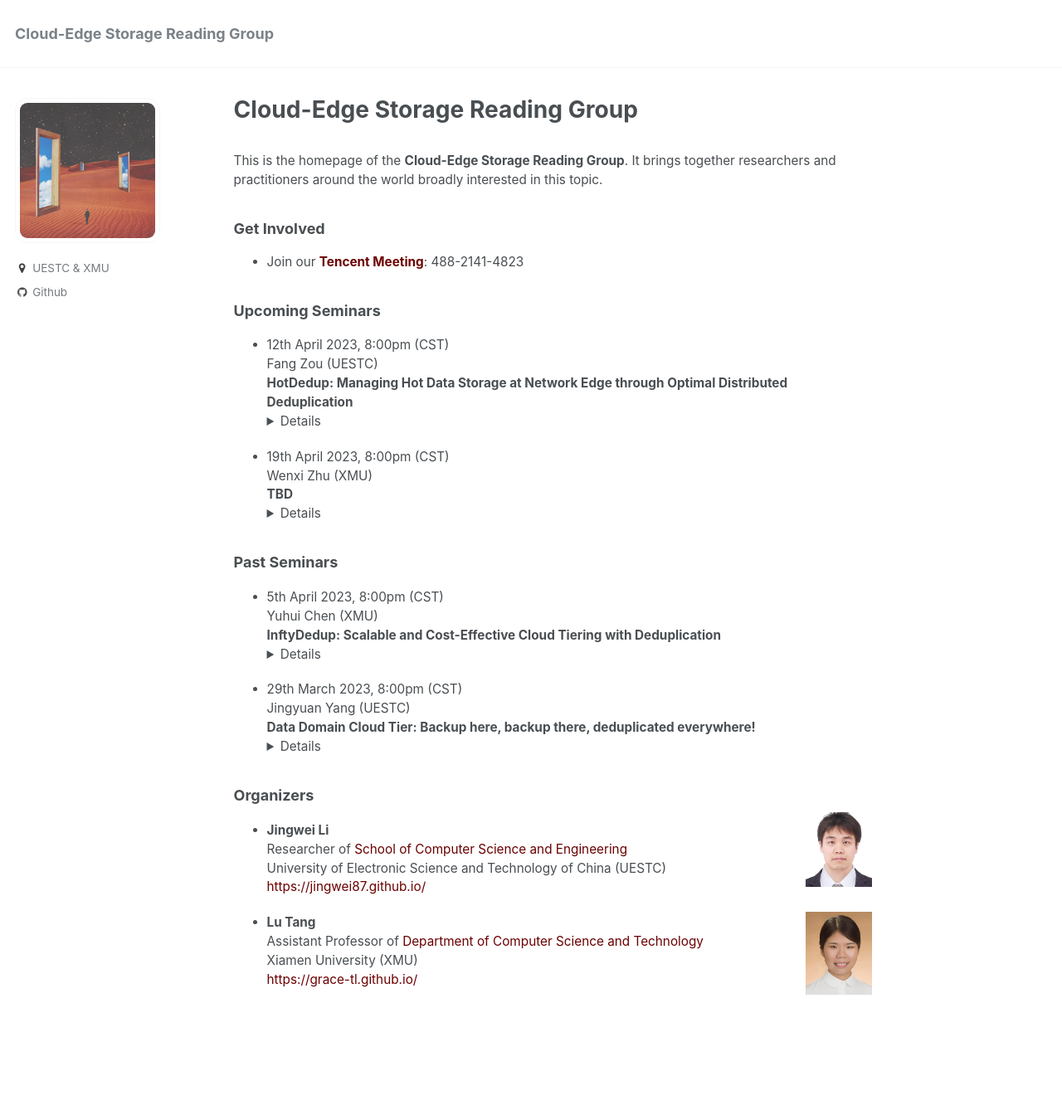
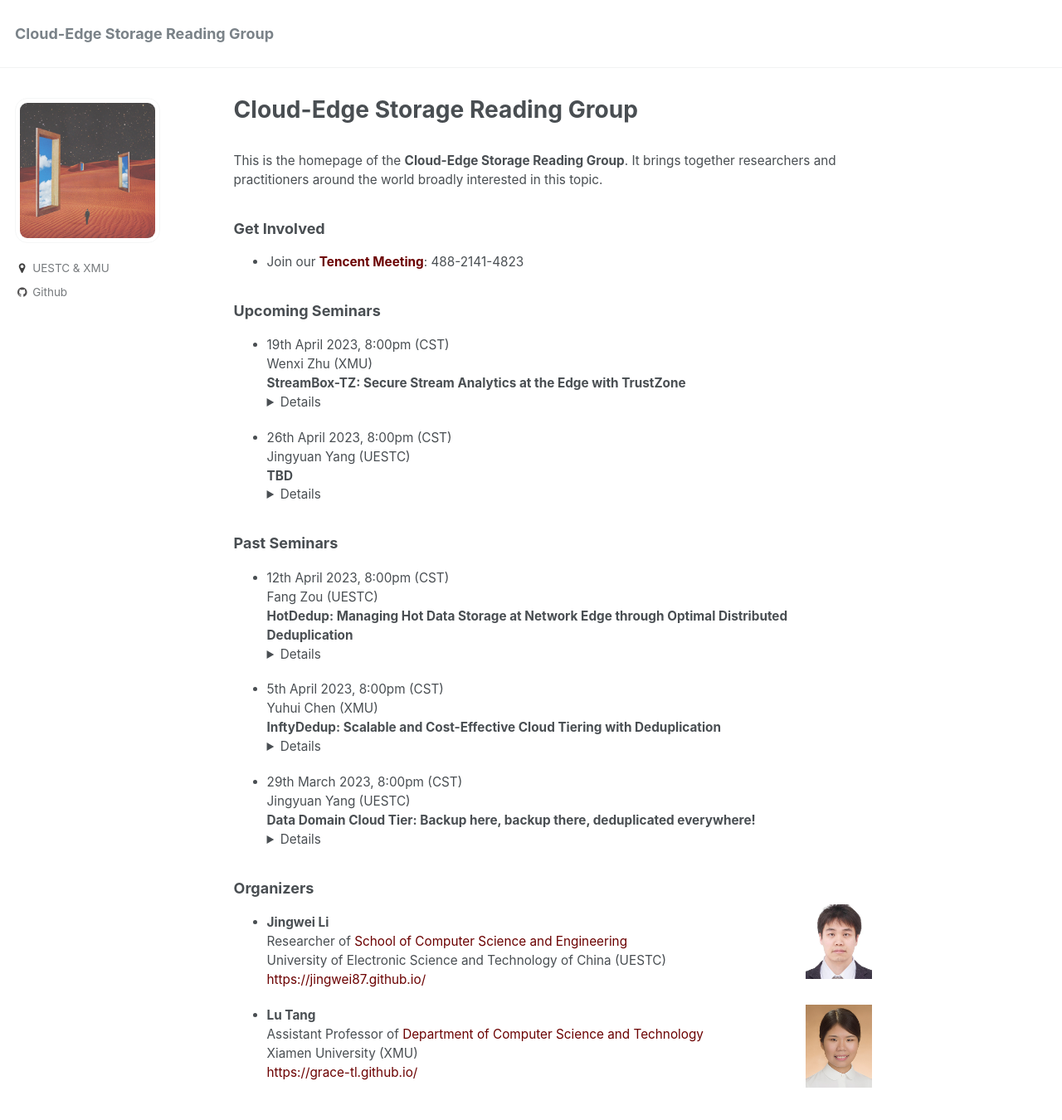
Before and after one commit to J-StrawHat/Cloud-Edge-Storage-reading-group, a Jekyll site: the page built from _pages/about.md, in a window 1280 px wide. Shown: the whole page at 83% size. Built offline with Jekyll 4.4.1, drawn with Linux system fonts in a browser that asks for light colours; before the commit the page ends 1238 px from its top, so only the background shows below that.

Commit message:
上传第四次研讨信息，并更新第三次研讨slides

```diff
--- a/_pages/about.md
+++ b/_pages/about.md
@@ -14,20 +14,28 @@ title: Cloud-Edge Storage Reading Group
 ### Upcoming Seminars
 
 <span src="" style="float:right;width:100px;height:100px;margin-top:00px">
-- 12th April 2023, 8:00pm (CST)
-Fang Zou (UESTC) <br>
-**HotDedup: Managing Hot Data Storage at Network Edge through Optimal Distributed Deduplication**  <details>**Conference:**  INFOCOM ’20<br>
-**Abstract:** The rapid growth of computing capabilities at network edge calls for efficient management frameworks that not only considers placing hot data on edge storage for best accessibility and performance, but also makes optimal utilization of edge storage space. In this paper, we solve a joint optimization problem by exploiting both data popularity (for optimal data access performance) and data similarity (for optimal storage space efficiency). We show that the proposed optimization is NP- hard and develop a 2⌈2Γ⌉ - 1 + ϵ-approximation algorithm by (i) making novel use of δ-similarity graph to capture pairwise data similarity and (ii) leveraging the k-MST algorithm to solve a Prize Collecting Steiner Tree problem on the graph. The proposed algorithm is prototyped using an open-source distributed storage system, Cassandra. We evaluate its performance extensively on a real-world testbed and with respect to real-world IoT datasets. The algorithm is shown to achieve over 55% higher edge service rate and reduces request response time by about 30%. <br>
-**Link:** [https://ieeexplore.ieee.org/abstract/document/9155233/](https://ieeexplore.ieee.org/abstract/document/9155233/) </details>
+- 19th April 2023, 8:00pm (CST)
+Wenxi Zhu (XMU) <br>
+**StreamBox-TZ: Secure Stream Analytics at the Edge with TrustZone**  <details>**Conference:** ATC ’19<br>
+**Abstract:** While it is compelling to process large streams of IoT data on the cloud edge, doing so exposes the data to a sophisticated, vulnerable software stack on the edge and hence security threats. To this end, we advocate isolating the data and its computations in a trusted execution environment (TEE) on the edge, shielding them from the remaining edge software stack which we deem untrusted.<br>This approach faces two major challenges: (1) executing high-throughput, low-delay stream analytics in a single TEE, which is constrained by a low trusted computing base (TCB) and limited physical memory; (2) verifying execution of stream analytics as the execution involves untrusted software components on the edge. In response, we present StreamBox-TZ (SBT), a stream analytics engine for an edge platform that offers strong data security, verifiable results, and good performance. SBT contributes a data plane designed and optimized for a TEE based on ARM TrustZone. It supports continuous remote attestation for analytics correctness and result freshness while incurring low overhead. SBT only adds 42.5 KB executable to the TCB (16% of the entire TCB). On an octa core ARMv8 platform, it delivers the state-of-the-art performance by processing input events up to 140 MB/sec (12M events/sec) with sub-second delay. The overhead incurred by SBT’s security mechanism is less than 25%.<br>
+**Link:** [https://www.usenix.org/conference/atc19/presentation/park-heejin](https://www.usenix.org/conference/atc19/presentation/park-heejin) </details>
 
 <span src="" style="float:right;width:100px;height:100px;margin-top:00px">
-- 19th April 2023, 8:00pm (CST)
-Wenxi Zhu (XMU) <br>
+- 26th April 2023, 8:00pm (CST)
+Jingyuan Yang (UESTC) <br>
 **TBD**  <details>**Conference:**  <br>
 **Abstract:** <br>
 **Link:** []() </details>
 
 ### Past Seminars
+
+<span src="" style="float:right;width:100px;height:100px;margin-top:00px">
+- 12th April 2023, 8:00pm (CST)
+Fang Zou (UESTC) <br>
+**HotDedup: Managing Hot Data Storage at Network Edge through Optimal Distributed Deduplication**  <details>**Conference:**  INFOCOM ’20<br>
+**Abstract:** The rapid growth of computing capabilities at network edge calls for efficient management frameworks that not only considers placing hot data on edge storage for best accessibility and performance, but also makes optimal utilization of edge storage space. In this paper, we solve a joint optimization problem by exploiting both data popularity (for optimal data access performance) and data similarity (for optimal storage space efficiency). We show that the proposed optimization is NP- hard and develop a 2⌈2Γ⌉ - 1 + ϵ-approximation algorithm by (i) making novel use of δ-similarity graph to capture pairwise data similarity and (ii) leveraging the k-MST algorithm to solve a Prize Collecting Steiner Tree problem on the graph. The proposed algorithm is prototyped using an open-source distributed storage system, Cassandra. We evaluate its performance extensively on a real-world testbed and with respect to real-world IoT datasets. The algorithm is shown to achieve over 55% higher edge service rate and reduces request response time by about 30%. <br>
+**Link:** [https://ieeexplore.ieee.org/abstract/document/9155233/](https://ieeexplore.ieee.org/abstract/document/9155233/) <br>
+**Presentation Slides:** [pdf](../files/HotDedup.pdf)</details>
 
 <span src="" style="float:right;width:100px;height:100px;margin-top:00px">
 - 5th April 2023, 8:00pm (CST)
```
Also changed, not shown: 8 other files.
